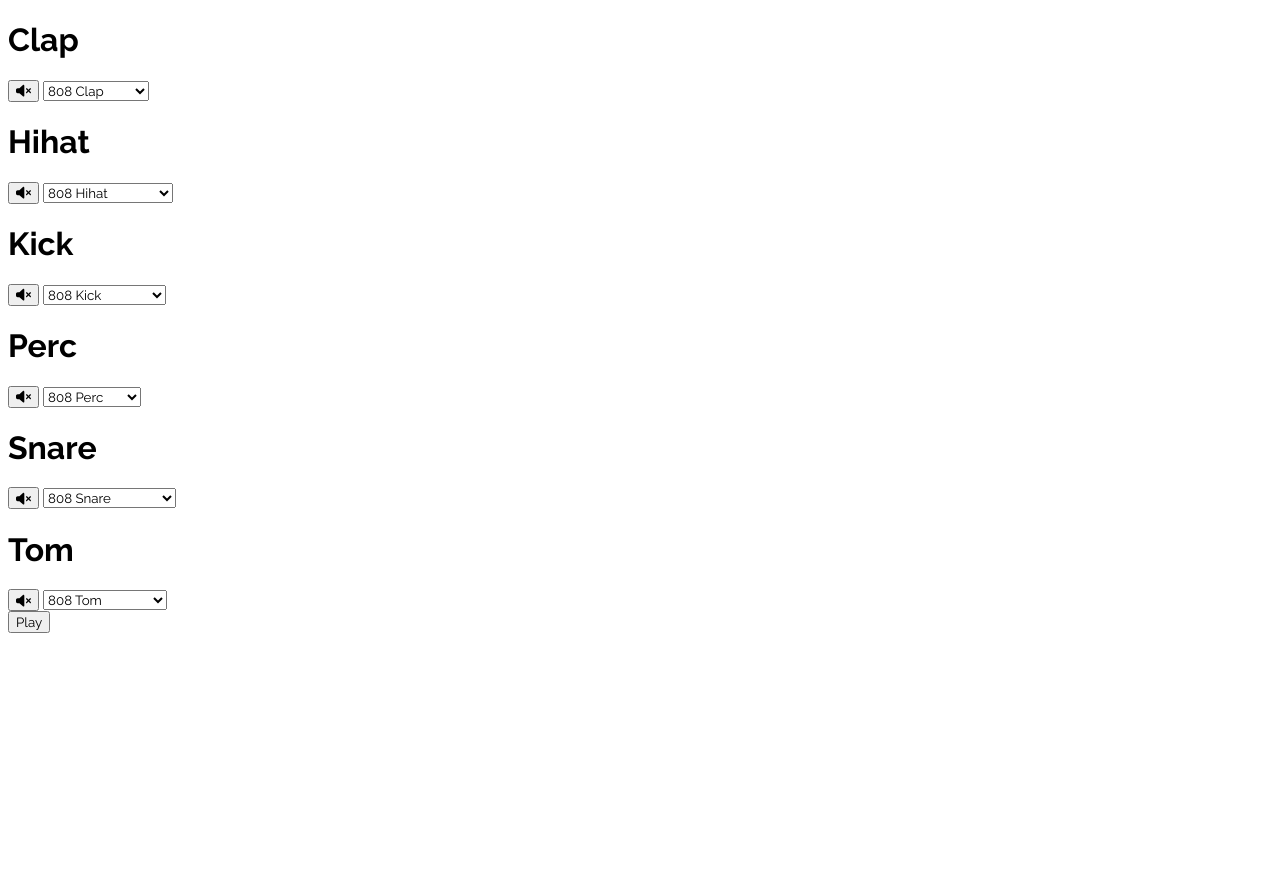
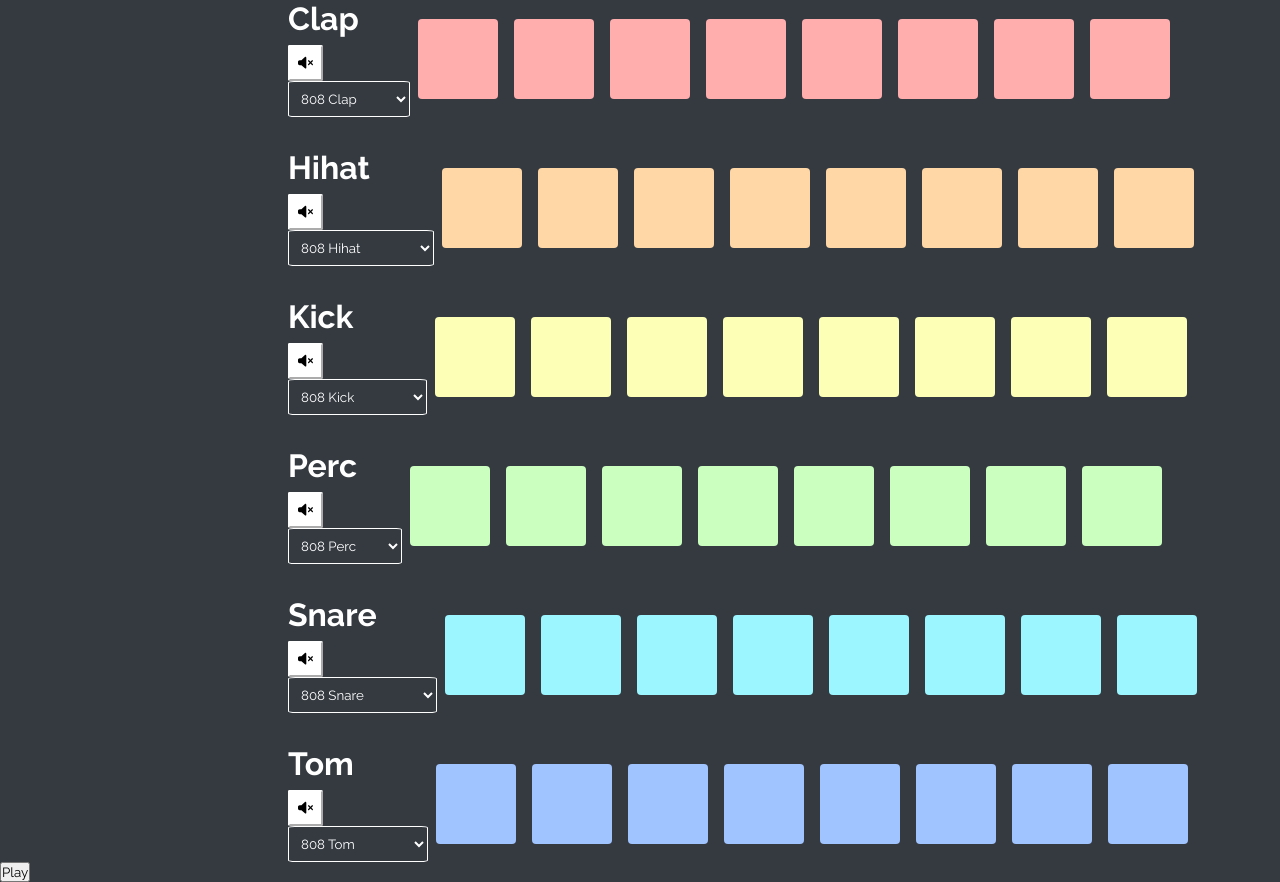
Before and after one commit to hojkim/Beatmaker, a plain HTML site: page index.html in a window 1280 px wide. Before the commit the page ends 800 px from the top, so only its background shows below. Drawn offline with Linux system fonts and the light colour scheme.

Commit message:
updated baseline style and css parameters

```diff
--- a/style.css
+++ b/style.css
@@ -1,3 +1,106 @@
 * {
    font-family: "Raleway", sans-serif;
+   margin: 0;
+   padding: 0;
+   box-sizing: border-box;
 }
+
+body {
+   background-color: #343a40;
+   color: white;
+}
+
+i,
+svg {
+   pointer-events: none;
+}
+
+.sequencer {
+   display: flex;
+   min-height: 100vh;
+   flex-direction: column;
+   align-items: center;
+   justify-content: center;
+}
+
+h1 {
+   margin-bottom: 0.5rem;
+}
+
+.controls button {
+   background-color: white;
+   border-color: white;
+   border-radius: 5%;
+   padding: 0.5rem;
+}
+
+select {
+   background-color: #343a40;
+   color: white;
+   padding: 0.5rem;
+   border-color: white;
+   border-radius: 5%;
+}
+
+.clap-track,
+.hihat-track,
+.kick-track,
+.perc-track,
+.snare-track,
+.tom-track {
+   display: flex;
+   align-items: center;
+   width: 55%;
+   justify-content: space-between;
+   margin-top: 2rem;
+}
+
+.clap-track {
+   margin-top: 0;
+}
+
+.clap,
+.hihat,
+.kick,
+.perc,
+.snare,
+.tom {
+   display: flex;
+}
+
+.clap-pad,
+.hihat-pad,
+.kick-pad,
+.perc-pad,
+.snare-pad,
+.tom-pad {
+   width: 5rem;
+   height: 5rem;
+   margin: 1rem 0.5rem;
+   cursor: pointer;
+   border-radius: 5%;
+}
+
+.clap-pad {
+   background-color: #ffadad;
+}
+
+.hihat-pad {
+   background-color: #ffd6a5;
+}
+
+.kick-pad {
+   background-color: #fdffb6;
+}
+
+.perc-pad {
+   background-color: #caffbf;
+}
+
+.snare-pad {
+   background-color: #9bf6ff;
+}
+
+.tom-pad {
+   background-color: #a0c4ff;
+}
```
